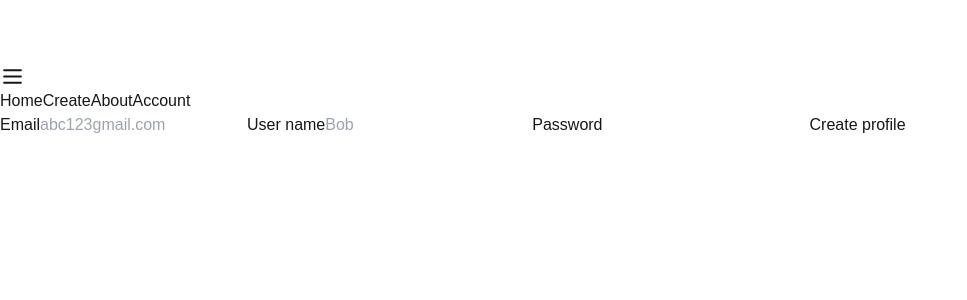
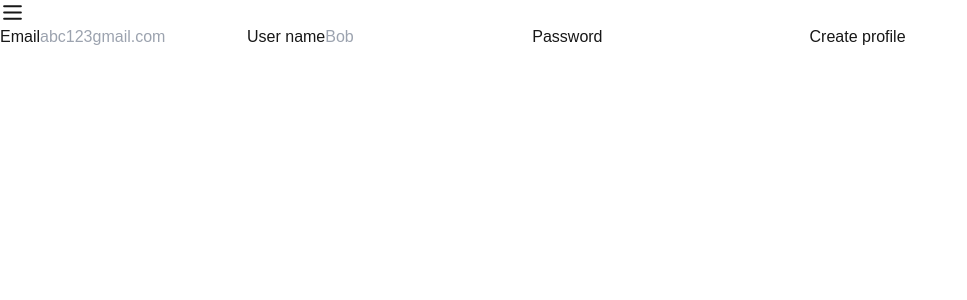
Before and after one commit to Robinpn/nextjs_forum, a Next.js app: page /sign-up in a window 1280 px wide. Shown: the top 300 px of the page, without its empty margins (0-967 px from the left). Built offline with nearby package versions, Linux system fonts and the light colour scheme.

Commit message:
minor styling fixes

```diff
--- a/src/app/globals.css
+++ b/src/app/globals.css
@@ -18,5 +18,5 @@ body {
   color: var(--foreground);
   background: var(--background);
   font-family: Arial, Helvetica, sans-serif;
-  padding-top: 4rem;
+  /* padding-top: 4rem; */
 }
--- a/src/components/NavBar.tsx
+++ b/src/components/NavBar.tsx
@@ -10,25 +10,14 @@ const NavBar = () => {
     setIsOpen((prev) => !prev);
   };
   return (
-    <header className="w-full min-h-10 border-b-2 border-slate-800 fixed top-0 flex items-center justify-end">
+    <header className="w-full min-h-10 fixed top-0 flex items-center justify-end">
       <Menu
-        className=" z-20 md:hidden absolute top-2"
+        className="z-20 absolute top-2 mr-4 hover:cursor-pointer"
         onClick={handleClick}
         size={25}
       />
-      <div className="hidden md:flex items-center justify-between flex-wrap w-full">
-        <ul className="flex justify-between mx-2 w-full">
-          <Link href={'/'}>Home</Link>
-          <Link href={'/create-post'}>Create</Link>
-          <Link href={'/about'}>About</Link>
-          <Link href={'/private'} replace>
-            {/* replace is necessary for middleware to run */}
-            Account
-          </Link>
-        </ul>
-      </div>
       {isOpen && (
-        <div className="flex flex-col basis-full  h-auto">
+        <div className="flex flex-col basis-full h-auto border-b-2 border-slate-800 backdrop-blur-sm">
           <ul className="flex flex-col justify-between items-center mx-2 gap-4">
             <Link href={'/'}>Home</Link>
             <Link href={'/create-post'}>Create</Link>
--- a/src/components/PreviewPost.tsx
+++ b/src/components/PreviewPost.tsx
@@ -17,10 +17,6 @@ const PreviewPost = (postData: postData) => {
   const [postTitle, setPostTitle] = React.useState('');
 
   const isMounted = React.useRef(false);
-
-  const handleClick = () => {
-    setPostTitle(postData.title);
-  };
 
   React.useEffect(() => {
     if (!isMounted.current) {
```
